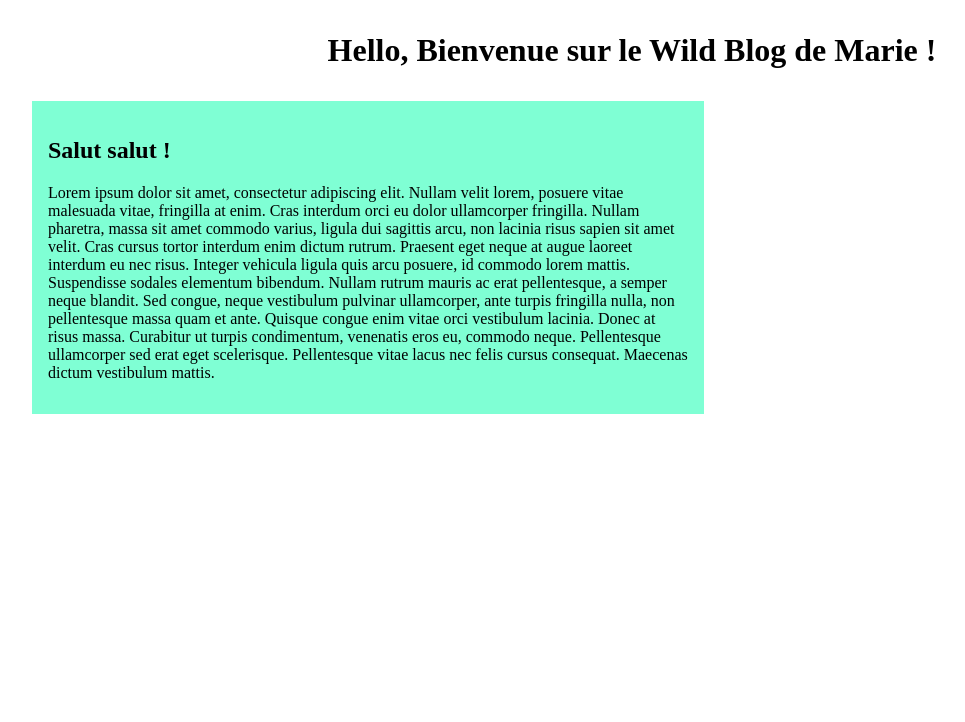
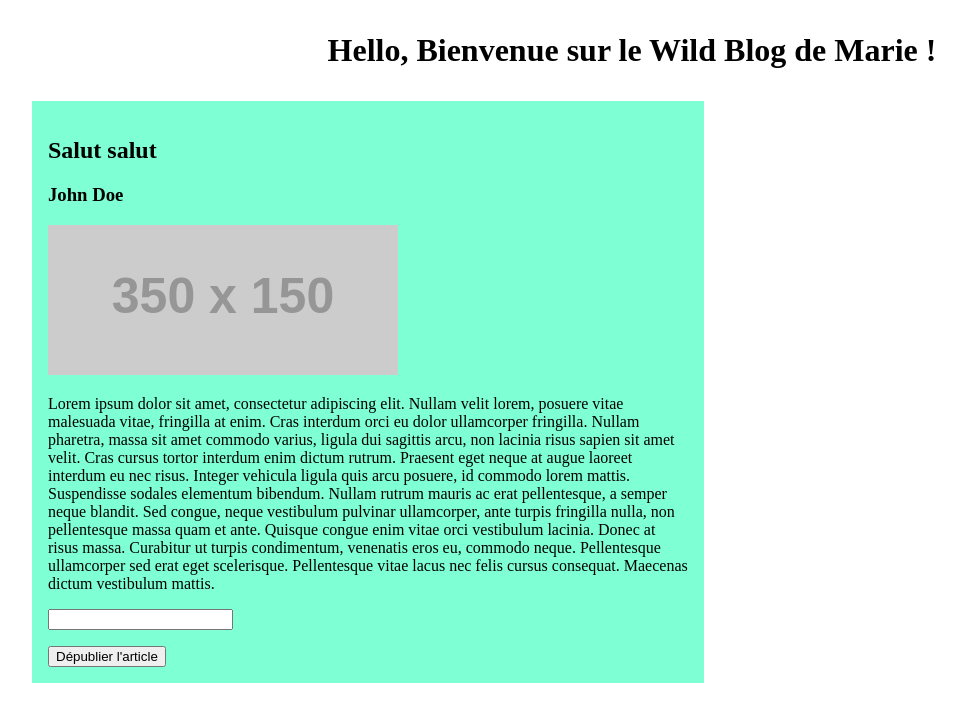
Before and after one commit to Marie-Sail/wild-blog, an Angular app: page / in a window 1280 px wide. Shown: the top 722 px of the page, without its empty margins (8-973 px from the left). Built offline with nearby package versions, Linux system fonts and the light colour scheme.

Commit message:
challenge 3

```diff
--- a/src/app/ArticleComponent/article.component.html
+++ b/src/app/ArticleComponent/article.component.html
@@ -1,4 +1,19 @@
+@if (article.isPublished){
 <section>
-    <h1>Salut salut ! </h1>
-<p>Lorem ipsum dolor sit amet, consectetur adipiscing elit. Nullam velit lorem, posuere vitae malesuada vitae, fringilla at enim. Cras interdum orci eu dolor ullamcorper fringilla. Nullam pharetra, massa sit amet commodo varius, ligula dui sagittis arcu, non lacinia risus sapien sit amet velit. Cras cursus tortor interdum enim dictum rutrum. Praesent eget neque at augue laoreet interdum eu nec risus. Integer vehicula ligula quis arcu posuere, id commodo lorem mattis. Suspendisse sodales elementum bibendum. Nullam rutrum mauris ac erat pellentesque, a semper neque blandit. Sed congue, neque vestibulum pulvinar ullamcorper, ante turpis fringilla nulla, non pellentesque massa quam et ante. Quisque congue enim vitae orci vestibulum lacinia. Donec at risus massa. Curabitur ut turpis condimentum, venenatis eros eu, commodo neque. Pellentesque ullamcorper sed erat eget scelerisque. Pellentesque vitae lacus nec felis cursus consequat. Maecenas dictum vestibulum mattis. </p>
+    <h1>{{article.title}} </h1>
+    <h3>{{article.author}}</h3>
+    <img [src]="article.image"  />
+<p>{{article.content}} </p>
+
+<input type="text" [(ngModel)]="article.comment"/>
+
+<p>{{article.comment}}</p>
+
+<button (click)="togglePublication()"> Dépublier l'article</button>
+
 </section>
+}
+
+@else {
+    <button (click)="togglePublication()">Publier</button>
+}
--- a/src/app/ArticleComponent/article.component.ts
+++ b/src/app/ArticleComponent/article.component.ts
@@ -1,12 +1,26 @@
 import { Component } from '@angular/core';
+import { FormsModule } from '@angular/forms';
 
 @Component({
   selector: 'app-article',
   standalone: true,
-  imports: [],
+  imports: [FormsModule],
   templateUrl: './article.component.html',
   styleUrl: './article.component.scss'
 })
 export class ArticleComponent {
 
+  article = {
+    title: 'Salut salut',
+    author: 'John Doe',
+    content: 'Lorem ipsum dolor sit amet, consectetur adipiscing elit. Nullam velit lorem, posuere vitae malesuada vitae, fringilla at enim. Cras interdum orci eu dolor ullamcorper fringilla. Nullam pharetra, massa sit amet commodo varius, ligula dui sagittis arcu, non lacinia risus sapien sit amet velit. Cras cursus tortor interdum enim dictum rutrum. Praesent eget neque at augue laoreet interdum eu nec risus. Integer vehicula ligula quis arcu posuere, id commodo lorem mattis. Suspendisse sodales elementum bibendum. Nullam rutrum mauris ac erat pellentesque, a semper neque blandit. Sed congue, neque vestibulum pulvinar ullamcorper, ante turpis fringilla nulla, non pellentesque massa quam et ante. Quisque congue enim vitae orci vestibulum lacinia. Donec at risus massa. Curabitur ut turpis condimentum, venenatis eros eu, commodo neque. Pellentesque ullamcorper sed erat eget scelerisque. Pellentesque vitae lacus nec felis cursus consequat. Maecenas dictum vestibulum mattis.',
+    image: 'https://via.placeholder.com/350x150',
+    isPublished: true,
+    comment: ''
+  };
+
+  togglePublication(): void {
+    this.article.isPublished = !this.article.isPublished;
+  }
+
 }
```
